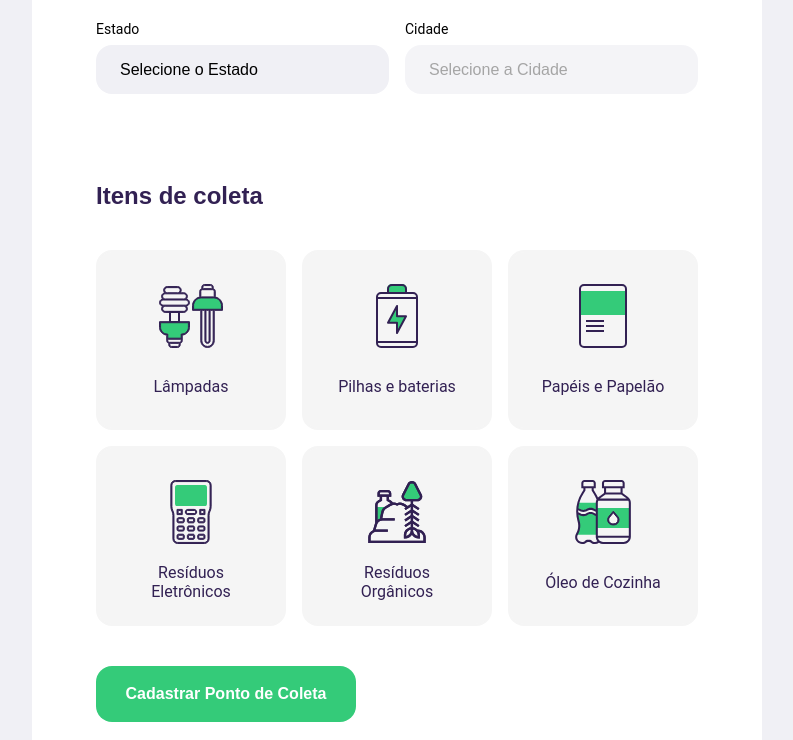
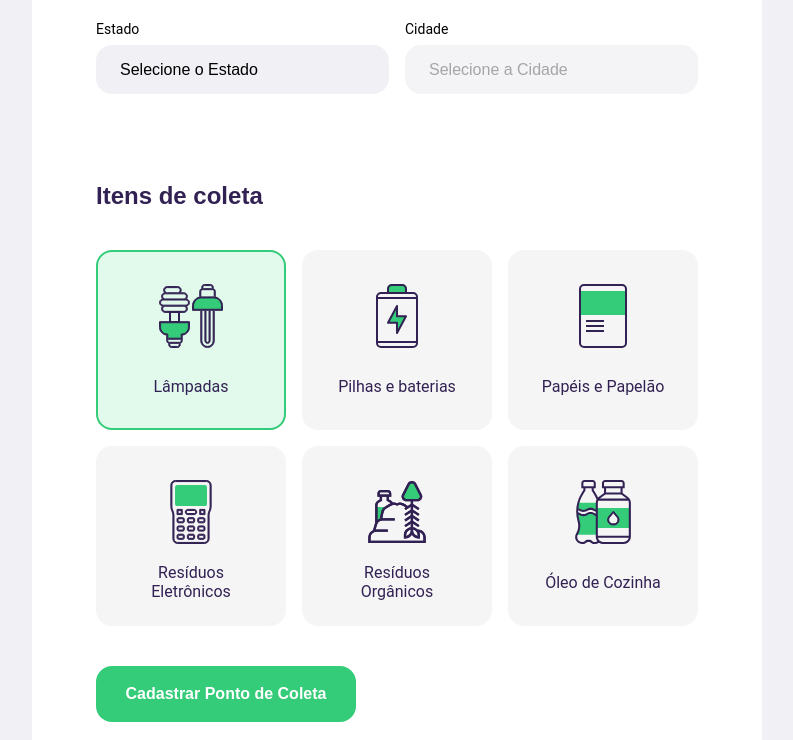
Before and after one commit to nascimentorapha/Ecoleta, a plain HTML site: page create-point.html in a window 1280 px wide. Both pictures are taken after a click on the item "Lâmpadas". Shown: the part 585-1325 px from the top of the page, without its empty margins (243-1036 px from the left). Drawn offline with Linux system fonts and the light colour scheme; no server answers; files whose address does not match are found by name.

Commit message:
some styles changes on last fieldset

```diff
--- a/styles/create-point.css
+++ b/styles/create-point.css
@@ -152,3 +152,14 @@ form button:hover{
 
     color: var(--title-color);
 }
+
+.items-grid li.selected{ /*dentro do <li "selected">*/
+    transition-duration: 400ms;
+    background-color: #e1faec;
+    border: 2px solid #34cb79;
+}
+
+.items-grid li img,
+.items-grid li span{
+    pointer-events: none; /* ignora os EventListener("click") */
+}
```
